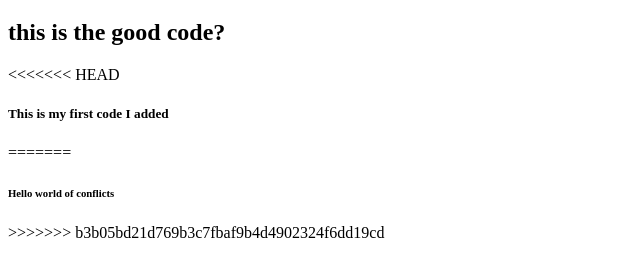
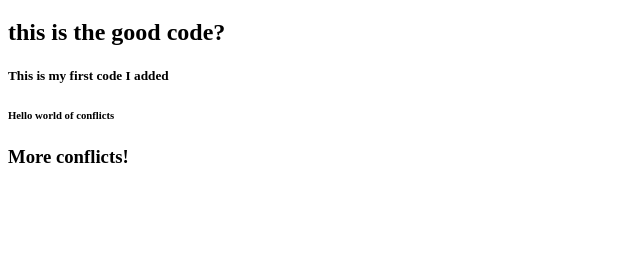
Before and after one commit to RaiuXL/cookies, a plain HTML site: page index.html in a window 1280 px wide. Shown: the part 61-338 px from the top of the page, without its empty margins (0-640 px from the left). Drawn offline with Linux system fonts and the light colour scheme.

Commit message:
Added code for conflicts

```diff
--- a/index.html
+++ b/index.html
@@ -7,10 +7,8 @@
 <body>
     <h1>Hello</h1>
     <h2>this is the good code?</h2>
-<<<<<<< HEAD
     <h5>This is my first code I added</h5>
-=======
     <h6>Hello world of conflicts</h6>
->>>>>>> b3b05bd21d769b3c7fbaf9b4d4902324f6dd19cd
+    <h3>More conflicts!</h3>
 </body>
 </html>
```
